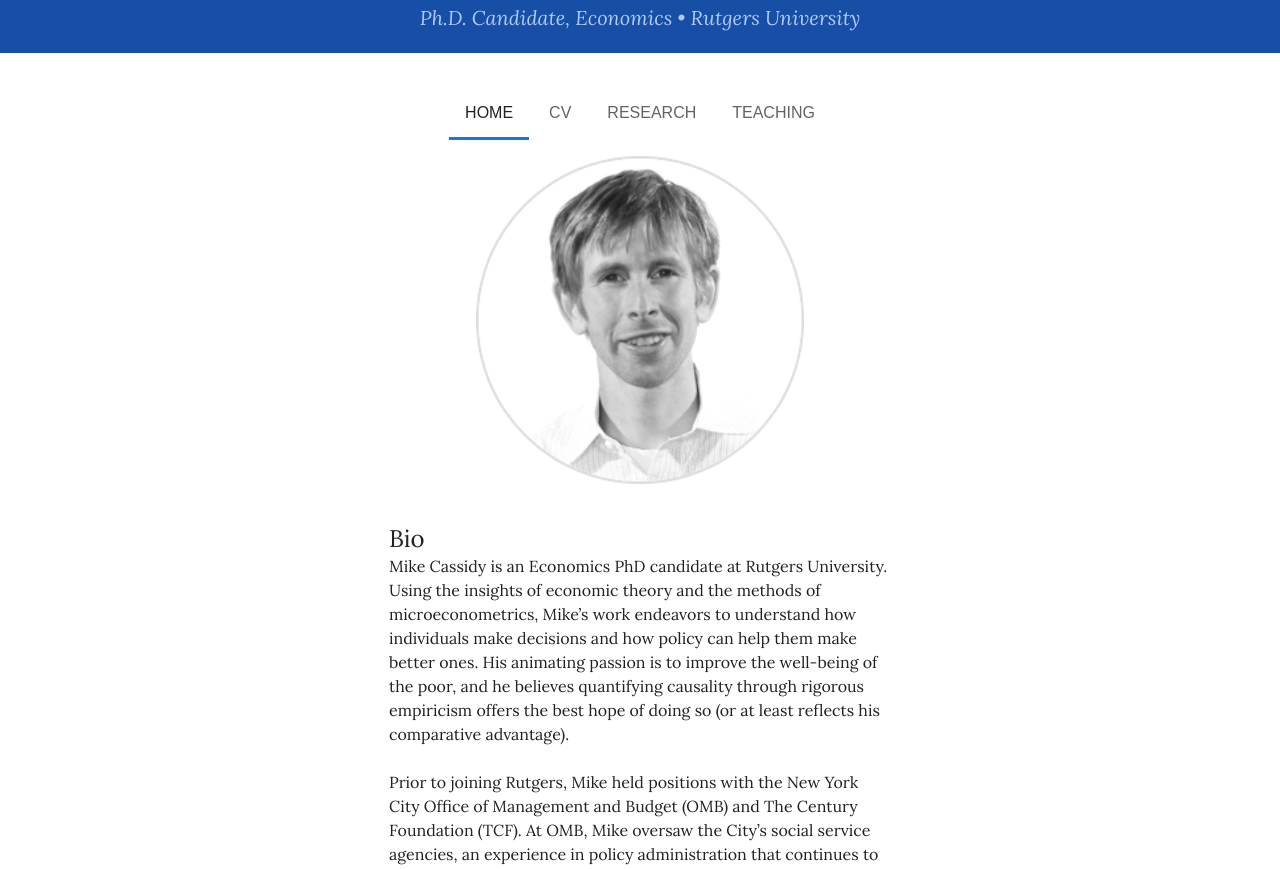
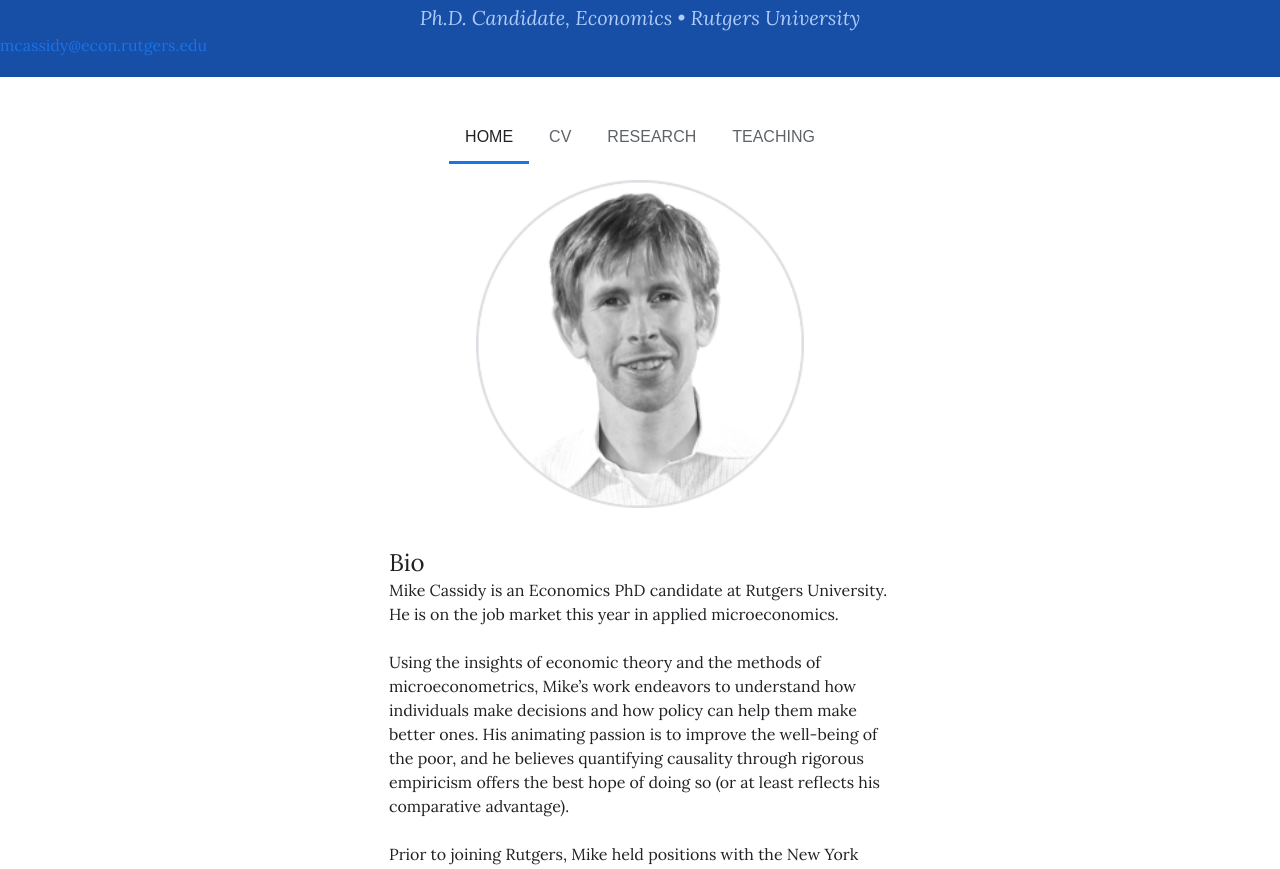
Before and after one commit to johnpatrickcassidy/mike-cassidy, a plain HTML site: page index.html in a window 1280 px wide. Shown: the part 73-942 px from the top of the page. Drawn offline with Linux system fonts and the light colour scheme; a web font is replaced by a local one.

Commit message:
Update index.html

```diff
--- a/index.html
+++ b/index.html
@@ -13,6 +13,7 @@
     <header>
       <h1>Mike Cassidy</h1>
       <h5>Ph.D. Candidate, Economics • Rutgers University</h5>
+      <h6>mcassidy@econ.rutgers.edu</h6>
     </header>
   </a>
   <nav class="nav">
@@ -27,7 +28,8 @@
     <img src="img/headshot.png" srcset="img/headshot@2x.png 2x" alt="Mike's profile photo" class="profile-pic">
     <div class="sections">
       <h2>Bio</h2>
-      <p>Mike Cassidy is an Economics PhD candidate at Rutgers University. Using the insights of economic theory and the methods of microeconometrics, Mike’s work endeavors to understand how individuals make decisions and how policy can help them make better ones. His animating passion is to improve the well-being of the poor, and he believes quantifying causality through rigorous empiricism offers the best hope of doing so (or at least reflects his comparative advantage).</p>
+      <p>Mike Cassidy is an Economics PhD candidate at Rutgers University. He is on the job market this year in applied microeconomics.</p>
+      <p>Using the insights of economic theory and the methods of microeconometrics, Mike’s work endeavors to understand how individuals make decisions and how policy can help them make better ones. His animating passion is to improve the well-being of the poor, and he believes quantifying causality through rigorous empiricism offers the best hope of doing so (or at least reflects his comparative advantage).</p>
       <p>Prior to joining Rutgers, Mike held positions with the New York City Office of Management and Budget (OMB) and The Century Foundation (TCF). At OMB, Mike oversaw the City’s social service agencies, an experience in policy administration that continues to inform his research. In a complementary fashion, Mike’s time at TCF—a progressive think tank where he remains a non-resident fellow—honed his policy analysis and writing skills. In between, he obtained a Master in Public Affairs, with distinction, from Princeton’s Woodrow Wilson School. He also holds a Bachelor of Arts in Communication and in Political Science, summa cum laude, from the University of Pennsylvania.</p>
       <p>When he’s not playing with Stata, Mike is a competitive distance runner, competing and training year-round in hopes of improving his marathon personal best of 2:18:52 and returning to the U.S. Olympic Trials. Born and raised in Staten Island, New York, Mike now lives in Manhattan with his wife Molly and their infant son, Max.</p>
     </div>
```
